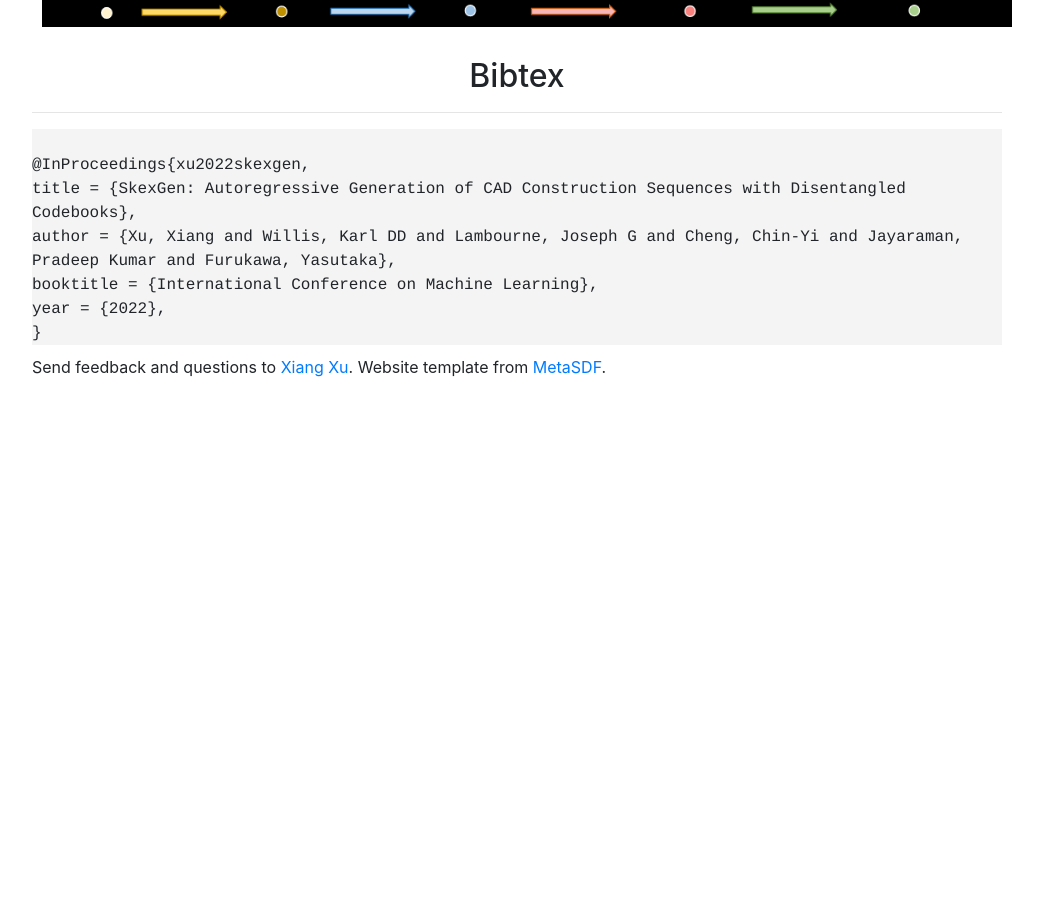
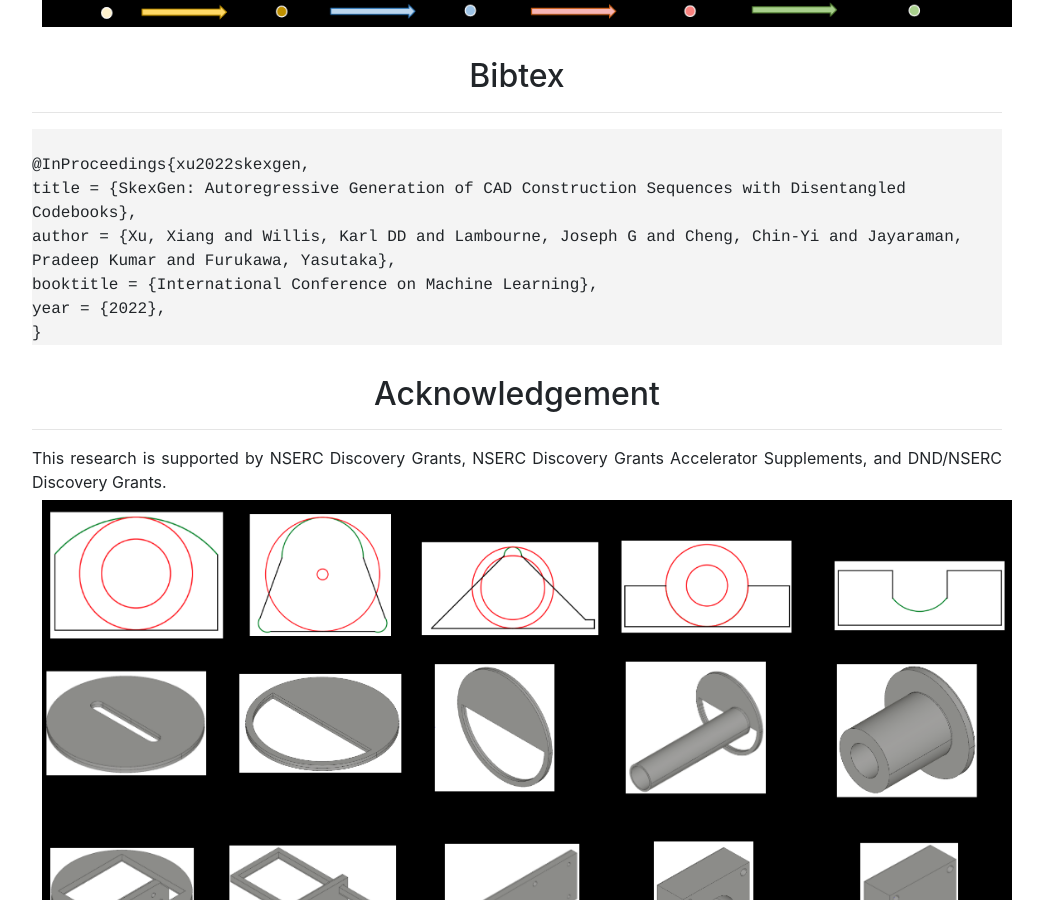
Before and after one commit to samxuxiang/samxuxiang.github.io, a Jekyll site: the page skexgen/index.html, which Jekyll copies as it is, in a window 1280 px wide and 900 px high, scrolled down 4846 px. Shown: the whole window, without its empty margins (123-1166 px from the left). Built offline with Jekyll 4.4.1, drawn with Linux system fonts in a browser that asks for light colours; before the commit the page ends 5251 px from its top, so only the background shows below that.

Commit message:
add acknowledgement for skexgen

```diff
--- a/skexgen/index.html
+++ b/skexgen/index.html
@@ -183,6 +183,20 @@
         </div>
     </div>
 
+    <div class="section">
+	    <h2>Acknowledgement</h2>
+        <hr>
+
+        <p>
+        This research is supported by NSERC Discovery Grants, NSERC Discovery Grants Accelerator Supplements, and DND/NSERC Discovery Grants.
+        </p>
+        <div class="row align-items-center">
+            <div class="col justify-content-center text-center">
+					<img src="img/interpolate.png" style="width:100%; margin-right:-20px; margin-top:-10px;">
+            </div>
+        </div>
+    </div>
+
 
 
     <footer>
```
